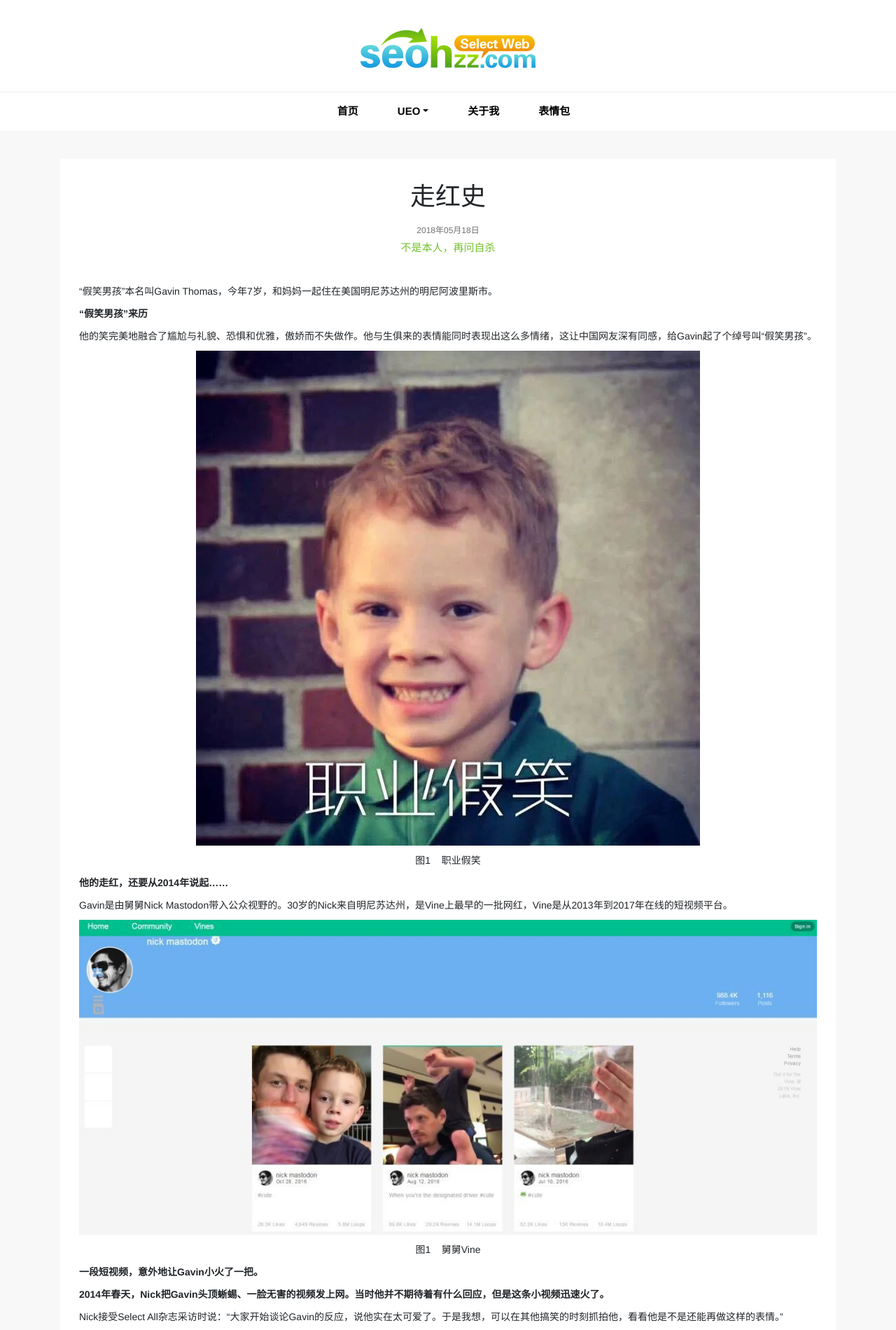
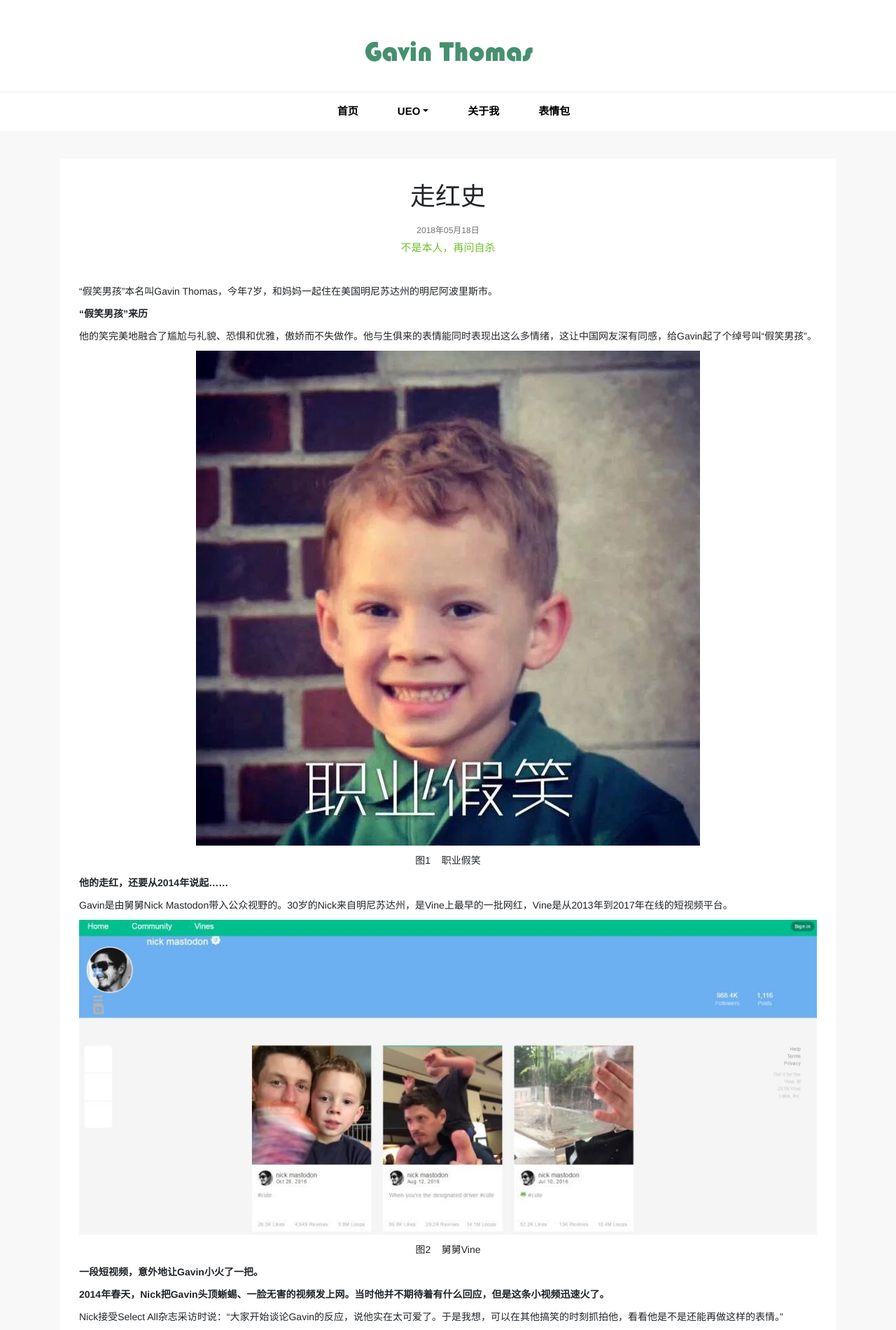
Before and after one commit to Petrel123/Petrel123.github.io, a plain HTML site: page ueo/web-read-skill.html in a window 1280 px wide. Shown: the top 1900 px of the page at 70% size. Drawn offline with Linux system fonts and the light colour scheme.

Commit message:
Update web-read-skill.html

```diff
--- a/ueo/web-read-skill.html
+++ b/ueo/web-read-skill.html
@@ -26,7 +26,7 @@ var _hmt = _hmt || [];
 </script></head>
   <body>
     <div id="header">
-      <div class="top"><a href="https://petrel123.github.io"><img alt="Select Web Logo" src="/images/assets/selectweb-logo.png"></a></div>
+      <div class="top"><a href="https://petrel123.github.io"><img alt="Select Web Logo" src="/images/assets/1icon.png"></a></div>
       <nav class="navbar navbar-expand-lg navbar-light navbar-ada">
         <a class="navbar-brand" href="#"></a>
         <button class="navbar-toggler" type="button" data-toggle="collapse" data-target="#navbarsExample08" aria-controls="navbarsExample08" aria-expanded="false" aria-label="Toggle navigation">
@@ -65,7 +65,7 @@ var _hmt = _hmt || [];
 <p><b>他的走红，还要从2014年说起……</b></p>
 <p>Gavin是由舅舅Nick Mastodon带入公众视野的。30岁的Nick来自明尼苏达州，是Vine上最早的一批网红，Vine是从2013年到2017年在线的短视频平台。</p>
 <p align="center"><img class="img-fluid" alt="Select Web文章列表" src="https://petrel123.github.io/images/ueo/web-read-skill-3.jpeg"></p>
-<p align="center">图1&nbsp;&nbsp;&nbsp; 舅舅Vine</p>
+<p align="center">图2&nbsp;&nbsp;&nbsp; 舅舅Vine</p>
 <p><b>一段短视频，意外地让Gavin小火了一把。</b></p>
 <p></p>
 <p><b>2014年春天，Nick把Gavin头顶蜥蜴、一脸无害的视频发上网。当时他并不期待着有什么回应，但是这条小视频迅速火了。</b></p>
```
